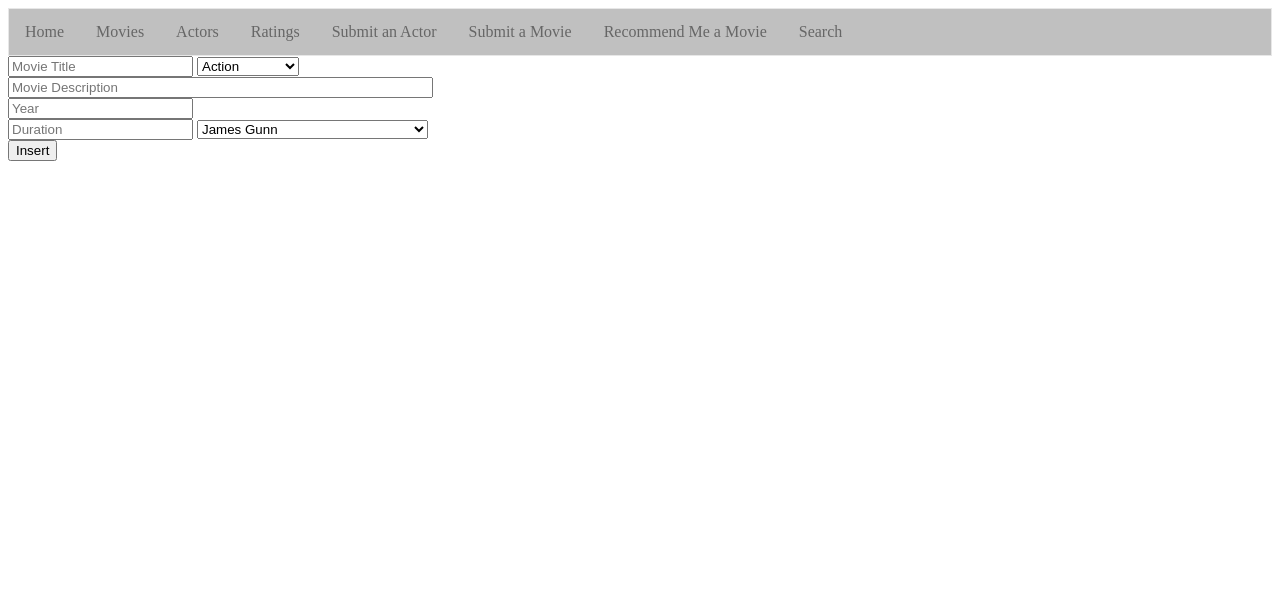
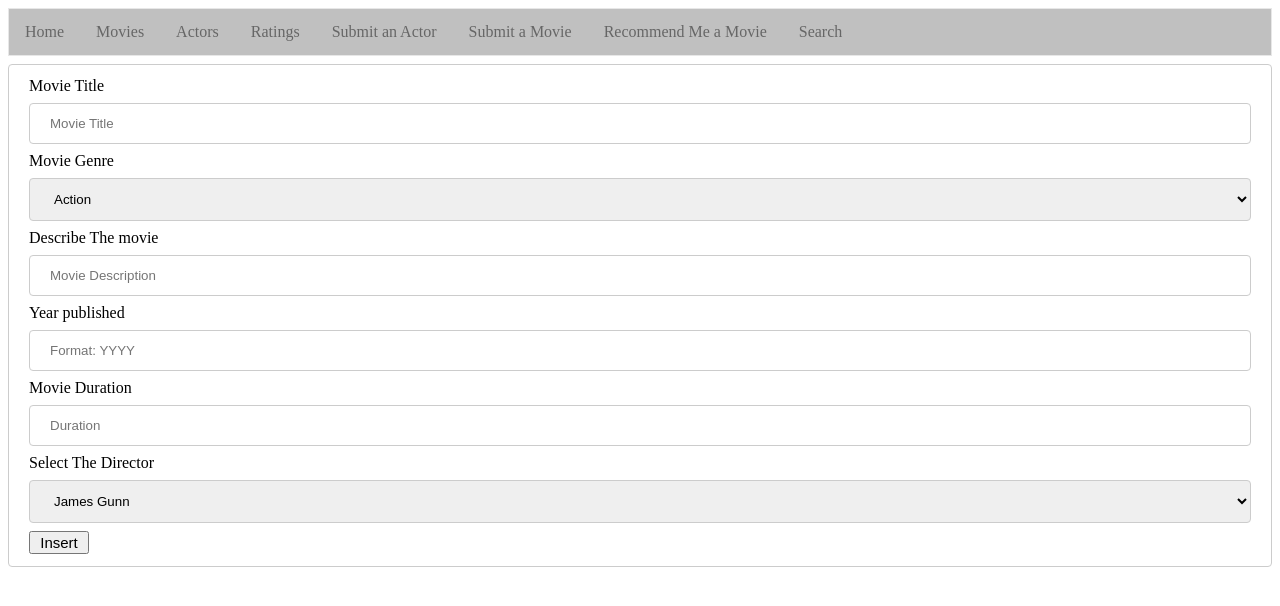
Before and after one commit to SamGonChec/470_All_Your_Database_are_belong_to_us, a PHP site: page /insertMovie.php in a window 1280 px wide. Shown: the top 606 px of the page. Run offline with PHP 8.4, Linux system fonts and the light colour scheme; data comes from the database, SQL or seed files in the repository; a stand-in replaces the project's code that opens the database connection.

Commit message:
Enhance Display and UI

```diff
--- a/470Project/front-end/actors.php
+++ b/470Project/front-end/actors.php
@@ -19,6 +19,7 @@
 <head>
 	<link href="style/pageStyles.css" rel="stylesheet">
 	<script src="scripts/dynamicRows.js"></script>
+	<title>Actors</title>
 </head>
 
 <body>
--- a/470Project/front-end/home.php
+++ b/470Project/front-end/home.php
@@ -18,7 +18,7 @@
 
 <head>
 	<link href="style/pageStyles.css" rel="stylesheet">
-	<title></title>
+	<title>Home</title>
 </head>
 
 <body>
--- a/470Project/front-end/insertMovie.php
+++ b/470Project/front-end/insertMovie.php
@@ -14,12 +14,14 @@
 <!DOCTYPE html>
 <head>
 <link href="style/pageStyles.css" rel="stylesheet">
+<title>Submit a Movie</title>
 </head>
 <body>
 <?php require_once 'includes/navBar.php'?>
     <form action="includes/movieInserter.php" method="post">
-
+        <label>Movie Title</label>
         <input type="text" name="movie_title" placeholder="Movie Title">
+        <label>Movie Genre</label>
         <select name="genre_id">
             <?php while($row = mysqli_fetch_array($genreQ)) {
                 echo '<option value="'. $row['genre_id'] .'">'. $row['genre_name'] .'</option>';
@@ -27,12 +29,15 @@
 
         </select>
         <br>
+        <label>Describe The movie</label>
         <input type="text" name="movie_description" placeholder="Movie Description" size="50">
         <br>
-        <input type="text" name="year_published" placeholder="Year">
+        <label>Year published</label>
+        <input type="text" name="year_published" placeholder="Format: YYYY">
         <br>
+        <label>Movie Duration</label>
         <input type="text" name="movie_duration" placeholder="Duration">
-
+        <label>Select The Director</label>
         <select name="director_id">
             <?php while($row = mysqli_fetch_array($result)) {
                 echo '<option value="'. $row['director_id'] .'">'. $row['director_name'] .'</option>';
--- a/470Project/front-end/movies.php
+++ b/470Project/front-end/movies.php
@@ -14,6 +14,7 @@
 
 <head>
 	<link href="style/pageStyles.css" rel="stylesheet">
+	<title>Movie</title>
 </head>
 
 <body>
--- a/470Project/front-end/ratings.php
+++ b/470Project/front-end/ratings.php
@@ -18,6 +18,7 @@
 
 <head>
 	<link href="style/pageStyles.css" rel="stylesheet">
+	<title>Ratings</title>
 </head>
 
 <body>
--- a/470Project/front-end/recommendMe.php
+++ b/470Project/front-end/recommendMe.php
@@ -14,21 +14,25 @@
 <!DOCTYPE html>
 <head>
 <link href="style/pageStyles.css" rel="stylesheet">
+<title>Recommend Me a Movie</title>
 </head>
 <body>
 <?php require_once 'includes/navBar.php'?>
     <form action="recommendMe.php" method="post">
+        <label>Select Your Gender</label>
         <select name="gender">
             <option value="1">Male</option>
             <option value="0">Female</option>
         </select>
         <br>
+        <label>Select Your Age Range</label>
         <select name="Age">
             <option value="0">0-25</option>
             <option value="1">26-55</option>
             <option value="2">55+</option>
         </select>
         <br>
+        <label>Select The Genre You Wished Recommended</label>
         <select name="genre_id">
             <?php while($row = mysqli_fetch_array($genreQ)) {
                 echo '<option value="'. $row['genre_id'] .'">'. $row['genre_name'] .'</option>';
--- a/470Project/front-end/searched.php
+++ b/470Project/front-end/searched.php
@@ -14,6 +14,7 @@
 <!DOCTYPE html>
 <head>
 <link href="style/pageStyles.css" rel="stylesheet">
+<title>Search Our Database</title>
 </head>
 <body>
 <?php require_once 'includes/navBar.php'?>
--- a/470Project/front-end/style/pageStyles.css
+++ b/470Project/front-end/style/pageStyles.css
@@ -1,4 +1,3 @@
-
 table, td, th{
 border: 0.5px solid #ddd;
 align: center;
@@ -9,18 +8,14 @@
 	text-align: center;
 }
 th {
-	background-color: 	#0096FF;
+	background-color: 	#4CBB17;
 }
-tr:nth-child(even) {background-color:#ADD8E6;}
-/*ul {
-	background-color: #f3f3f3;
-	list-style-type: none;
-	margin: 0;
-	padding: 0;
+tr:nth-child(even) {background-color:#90EE90;}
+button {
+	width: 60px;
+	height: 23px;
+	font-size: 15px;
 }
-li a {
-	color: #666;
-}*/
 ul {
   list-style-type: none;
   margin: 0;
@@ -50,3 +45,14 @@
   color: white;
   background-color: #4CAF50;
 }
+form {
+  margin: 200px;
+}
+form, select, input[type='text'] {
+  width: 100%;
+  padding: 12px 20px;
+  margin: 8px 0;
+  border: 1px solid #ccc;
+  border-radius: 4px;
+  box-sizing: border-box;
+}
```
Also changed, not shown: 470Project/front-end/insertActor.php (+7 -2 lines).
